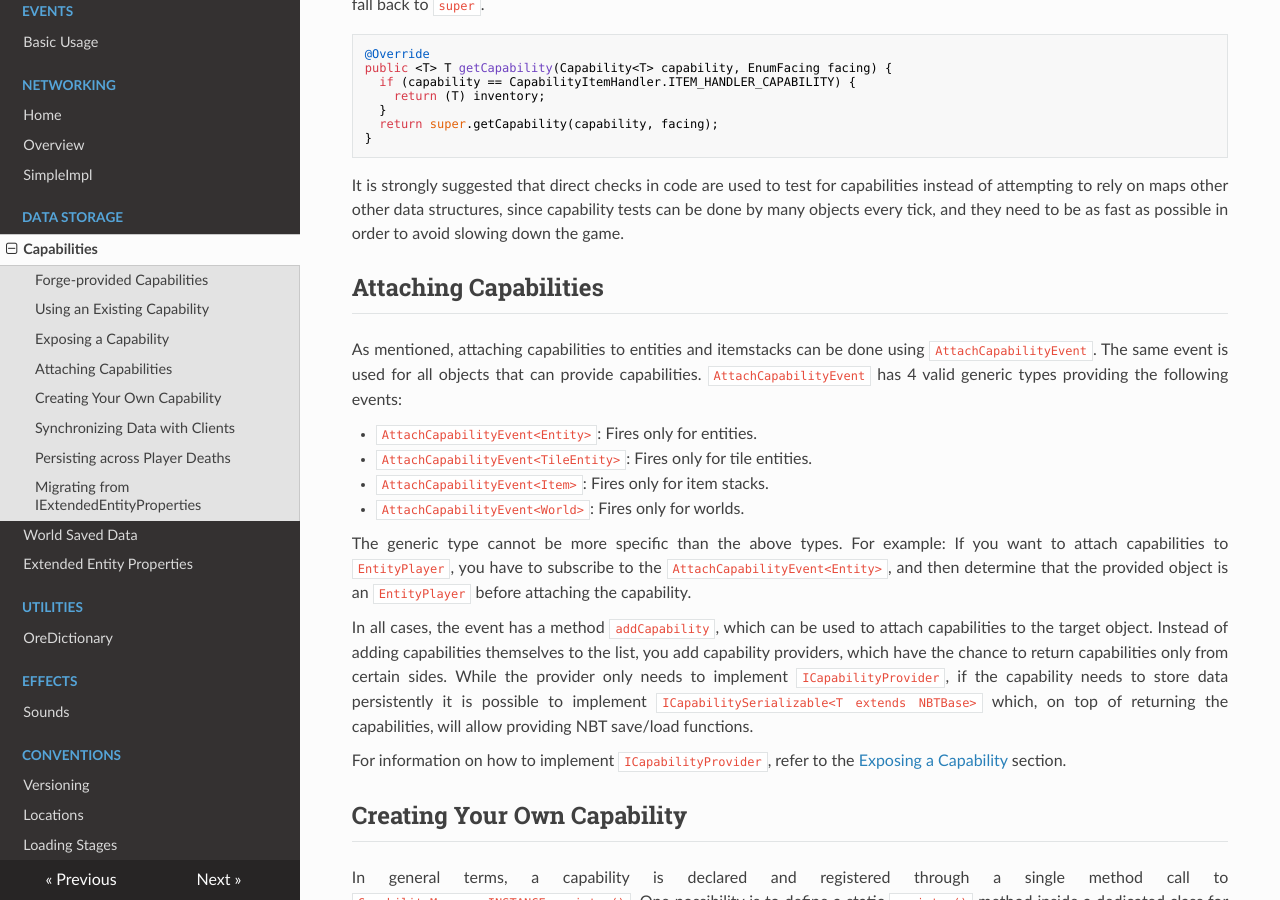
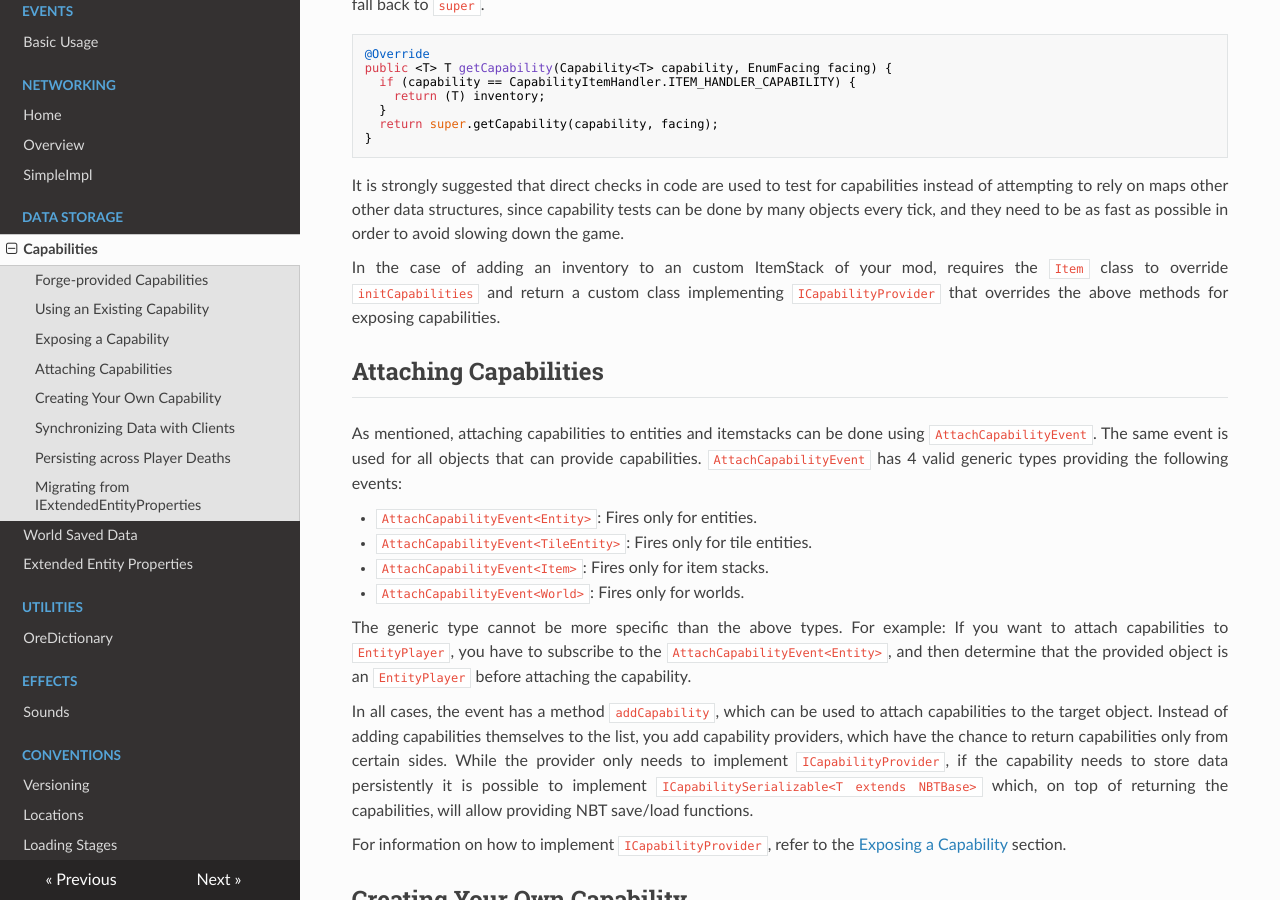
Before and after one commit to MinecraftForge/Documentation, an MkDocs documentation site: the page built from docs/datastorage/capabilities.md, in a window 1280 px wide and 900 px high, scrolled down 2109 px. Built offline with MkDocs 1.6.1, drawn with Linux system fonts in a browser that asks for light colours; nearby versions of some CDN libraries; old or Windows-style settings are respelled for this version of MkDocs.

Commit message:
Added information about ItemStacks to capabilities
Now has information about adding custom inventories to a ItemStack.

````diff
--- a/docs/datastorage/capabilities.md
+++ b/docs/datastorage/capabilities.md
@@ -68,6 +68,8 @@ public <T> T getCapability(Capability<T> capability, EnumFacing facing) {
 ```
 
 It is strongly suggested that direct checks in code are used to test for capabilities instead of attempting to rely on maps other other data structures, since capability tests can be done by many objects every tick, and they need to be as fast as possible in order to avoid slowing down the game.
+
+In the case of adding an inventory to an custom ItemStack of your mod, requires the `Item` class to override `initCapabilities` and return a custom class implementing `ICapabilityProvider` that overrides the above methods for exposing capabilities.
 
 Attaching Capabilities
 ----------------------
````
